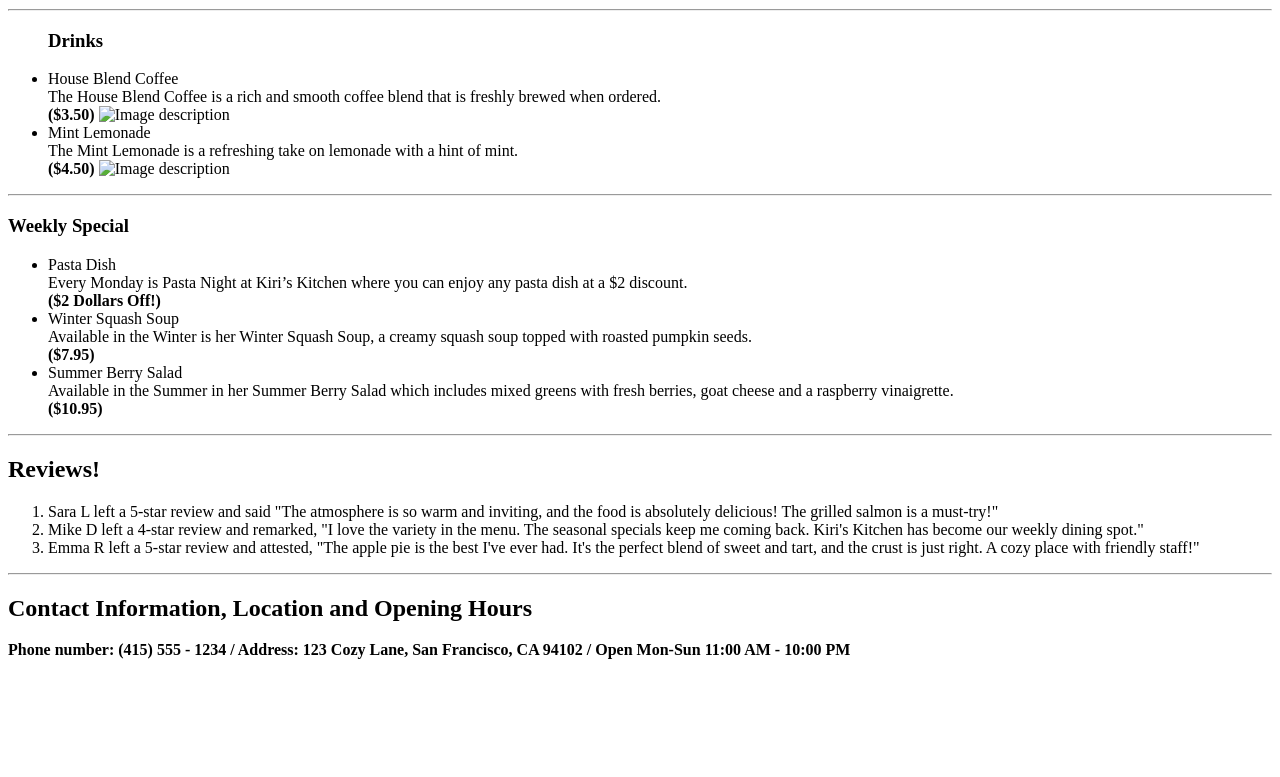
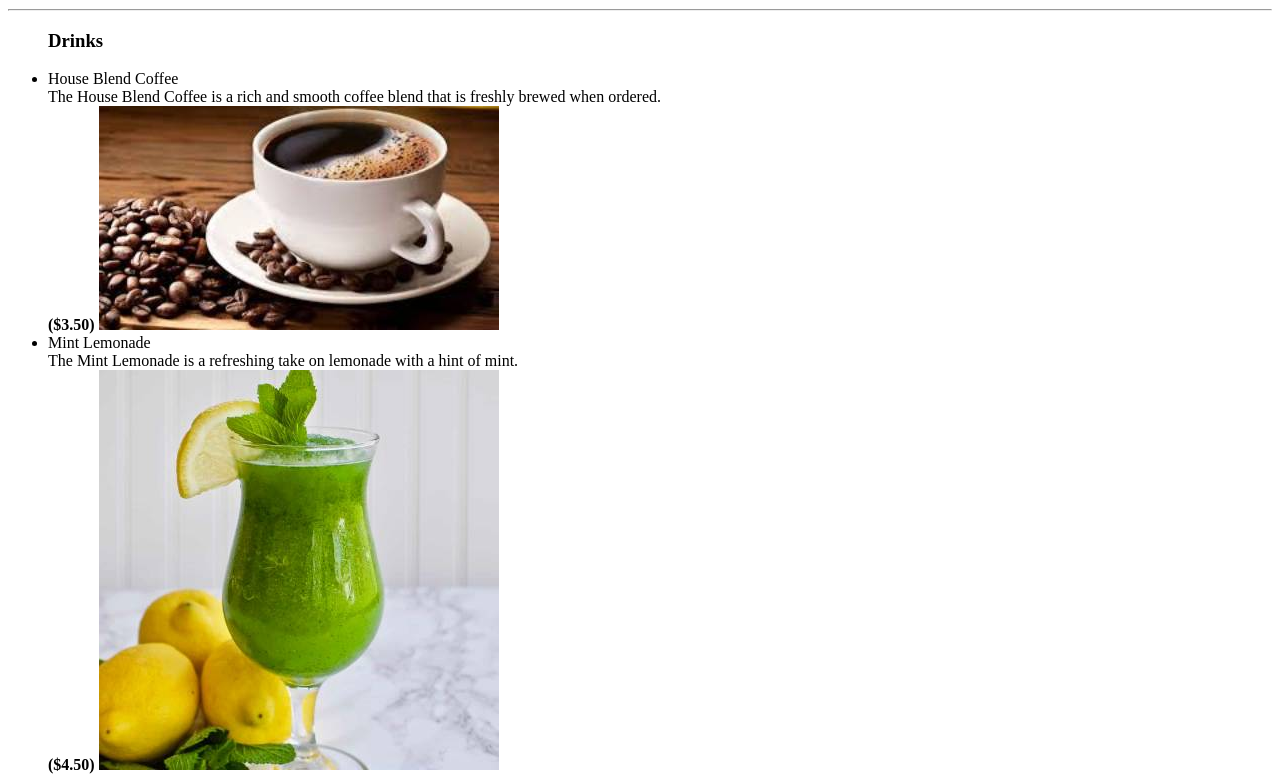
Before and after one commit to PaavishS/lesson5_mini__activity, a plain HTML site: page index.html in a window 1280 px wide. Shown: the part 2826-3603 px from the top of the page. Before the commit the page ends 3493 px from the top, so only its background shows below. Drawn offline with Linux system fonts and the light colour scheme.

Commit message:
Update index.html

```diff
--- a/index.html
+++ b/index.html
@@ -57,12 +57,12 @@
             <li>House Blend Coffee<br>
             The House Blend Coffee is a rich and smooth coffee blend that is freshly brewed when ordered. <br>
             <strong>($3.50)</strong>
-              <img src="coffee.jpeg" alt="Image description" />
+              <img src="coffee.jpg" alt="Image description" />
 
       <li> Mint Lemonade<br>
         The Mint Lemonade is a refreshing take on lemonade with a hint of mint. <br>
         <strong>($4.50)</strong>
-        <img src="mint.lemonade.jpeg" alt="Image description" />
+        <img src="mint.lemonade.jpg" alt="Image description" />
     </ul>
     <hr>
     <h3>Weekly Special</h3>
```
